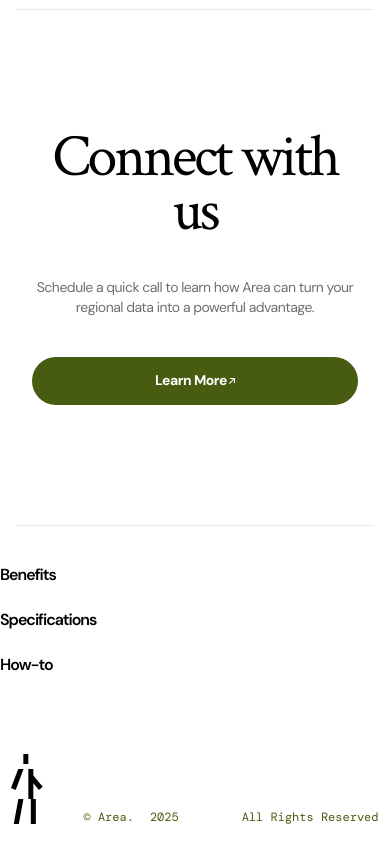
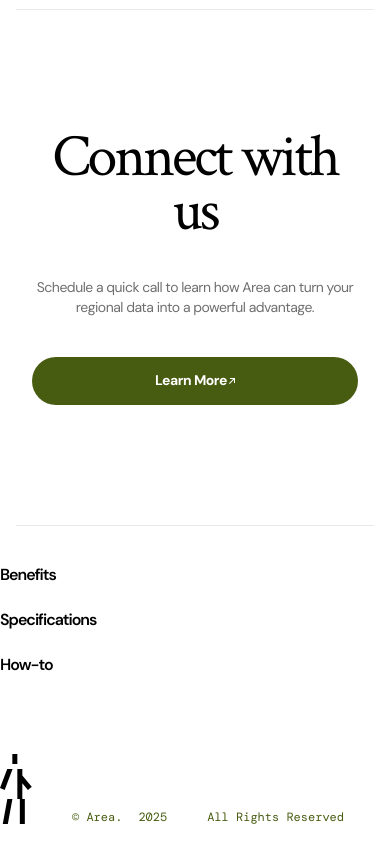
Before and after one commit to Gh0stmasK/figma-5, a plain HTML site: page index.html in a window 390 px wide. Shown: the part 8279-9123 px from the top of the page. Drawn offline with nearby package versions, Linux system fonts and the light colour scheme; a web font is replaced by a local one.

Commit message:
modified:   styles.css

```diff
--- a/styles.css
+++ b/styles.css
@@ -1008,8 +1008,7 @@ footer .adjust p {
   }
 
   footer .adjust {
-    gap: 40px;
-    justify-content: space-around;
+    justify-content: left;
   }
 
   footer .adjust p{
```
